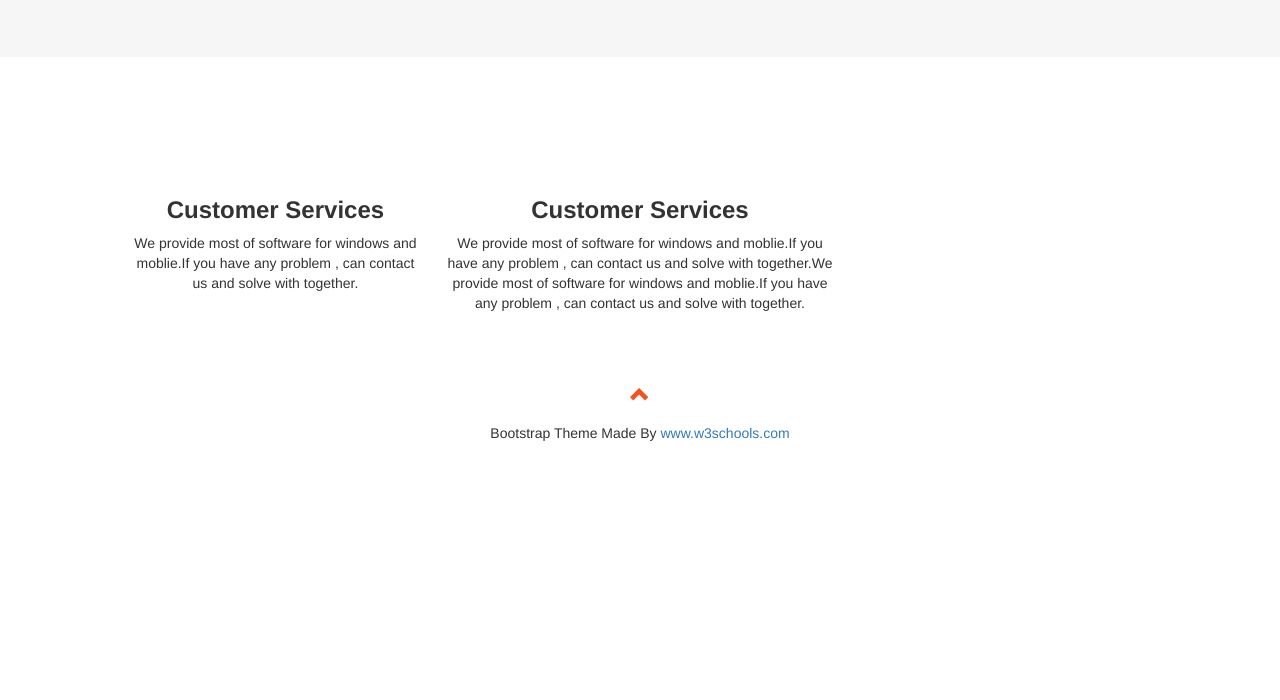
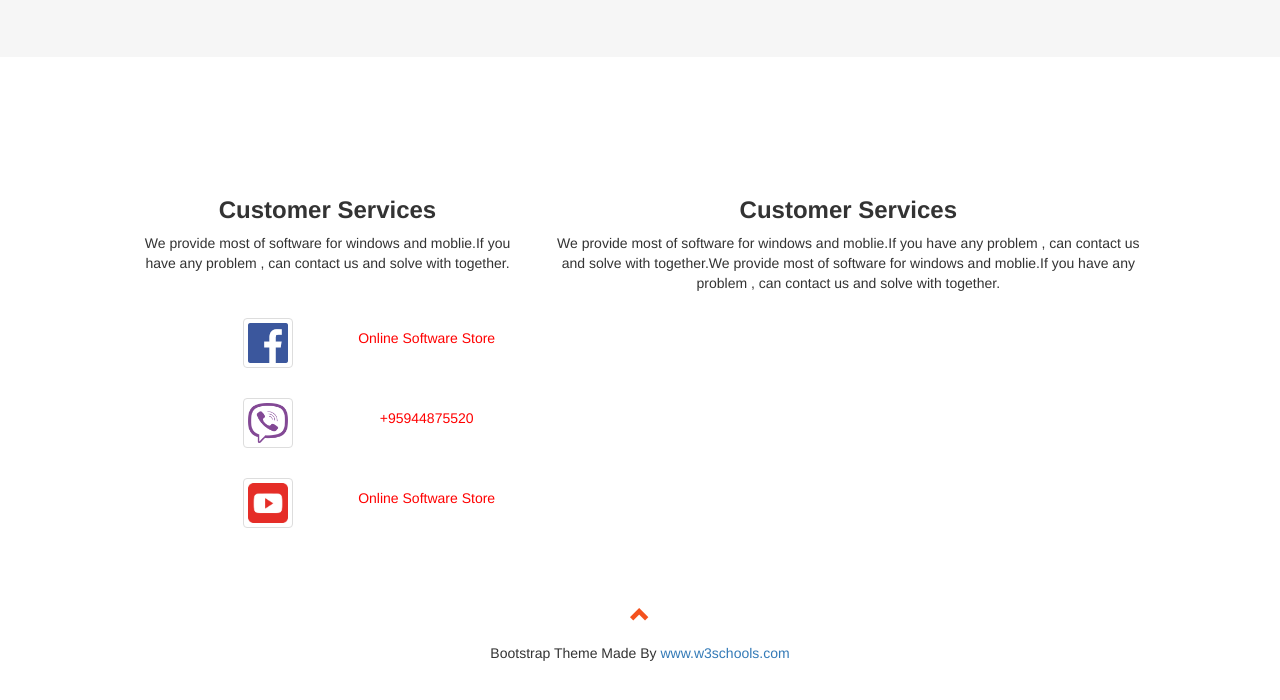
Before and after one commit to WannaMinKhant/AppStore, a plain HTML site: page Home/index.html in a window 1280 px wide. Shown: the part 1920-2620 px from the top of the page. Before the commit the page ends 2433 px from the top, so only its background shows below. Drawn offline with nearby package versions, Linux system fonts and the light colour scheme.

Commit message:
add additional feature and social picture

```diff
--- a/Home/css/style.css
+++ b/Home/css/style.css
@@ -302,3 +302,15 @@ body {
 {
     margin-right: 10px;
 }
+.social{
+  margin-top: 20px;
+}
+.social .img-thumbnail{
+  width: 50px;
+  height:50px;
+  margin: 15px;
+}
+.social .fb{
+ padding-top: 25px;
+  color:red;
+}
--- a/Home/index.html
+++ b/Home/index.html
@@ -33,10 +33,11 @@
 	    <div class="collapse navbar-collapse" id="myNavbar">
 	      <ul class="nav navbar-nav navbar-right">
 	        <li><a href="#about">ABOUT</a></li>
+            <li><a href="#contact">CONTACT</a></li>
 	        <li><a href="#services">SERVICES</a></li>
-	        <li><a href="#portfolio">PORTFOLIO</a></li>
-	        <li><a href="#pricing">PRICING</a></li>
-	        <li><a href="#contact">CONTACT</a></li>
+	        <li><a href="#portfolio">LOGIN</a></li>
+	        <li><a href="#pricing">REGISTER</a></li>
+
 	      </ul>
 	    </div>
 	  </div>
@@ -404,16 +405,39 @@
 	<footer class="container-fluid text-center">
 		<div class="container-fluid" id="services">
 			<div class="row">
-				<div class="col-sm-offset-1 col-sm-3">
+				<div class="col-sm-offset-1 col-sm-4">
 					<h3><p><strong>Customer Services</strong></p></h3>
 					<p>We provide most of software for windows and moblie.If you have any problem , can contact us and solve with together.</p>
 				</div>
-				<div class="col-sm-4 text-center">
+				<div class="col-sm-6 text-center">
 					<h3><p><strong>Customer Services</strong></p></h3>
 					<p>We provide most of software for windows and moblie.If you have any problem , can contact us and solve with together.We provide most of software for windows and moblie.If you have any problem , can contact us and solve with together.</p>
 				</div>
-				<div class="">
-
+				<div class="social">
+					<div class="row">
+                        <div class="col-sm-offset-2 col-sm-1">
+                            <img src="image/facebook.png" class="img-thumbnail">
+                        </div>
+                        <div class="col-sm-2">
+                             <span><p class="fb">Online Software Store</p></span>
+                        </div>
+                    </div>
+                    <div class="row">
+                        <div class="col-sm-offset-2 col-sm-1">
+                           <img src="image/viber.png" class="img-thumbnail">
+                        </div>
+                        <div class="col-sm-2">
+                             <span><p class="fb">+95944875520</p></span>
+                        </div>
+                    </div>
+                    <div class="row">
+                        <div class="col-sm-offset-2 col-sm-1">
+                            <img src="image/images.png" class="img-thumbnail ">
+                        </div>
+                        <div class="col-sm-2">
+                             <span><p class="fb">Online Software Store</p></span>
+                        </div>
+                    </div>
 				</div>
 			</div>
 		</div>
```
Also changed, not shown: Home/image/facebok.jpg (added), Home/image/facebook.png (added), Home/image/images.png (added), Home/image/viber.png (added), Home/image/youtube.png (added).
